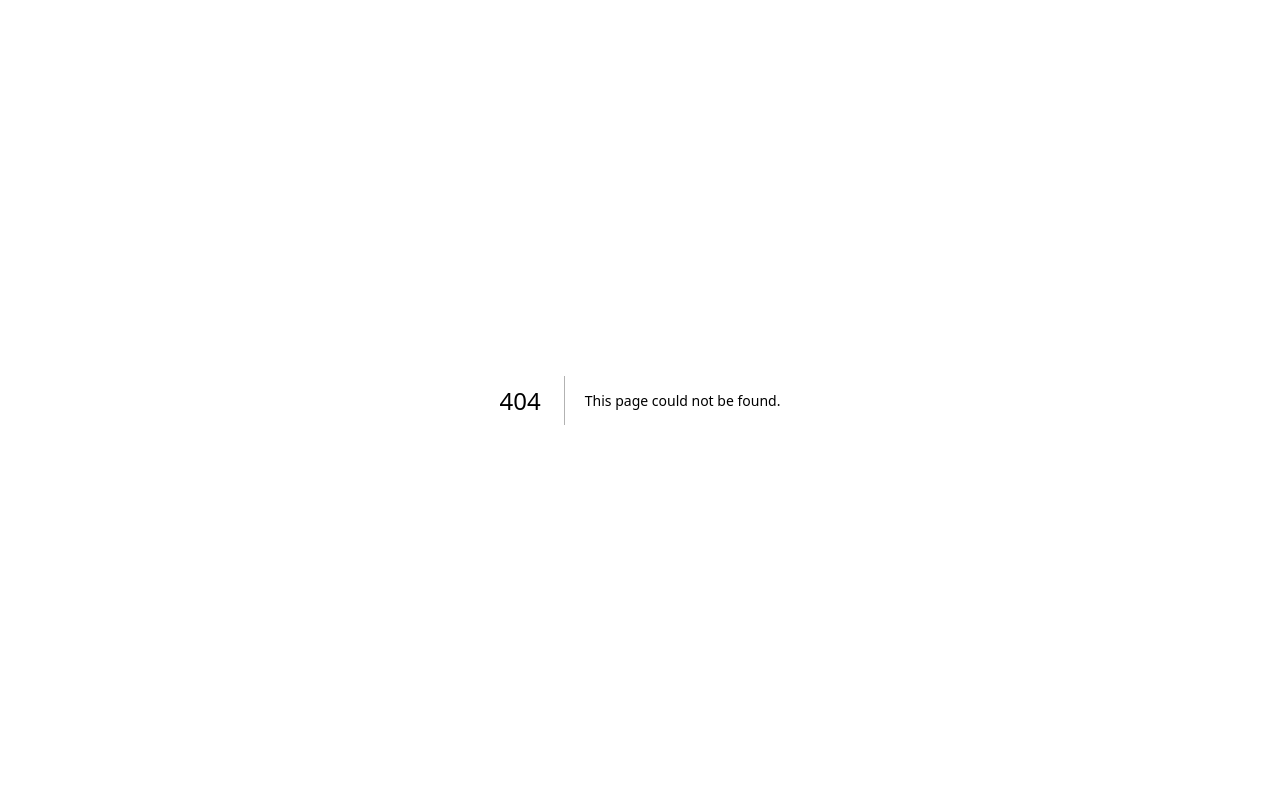
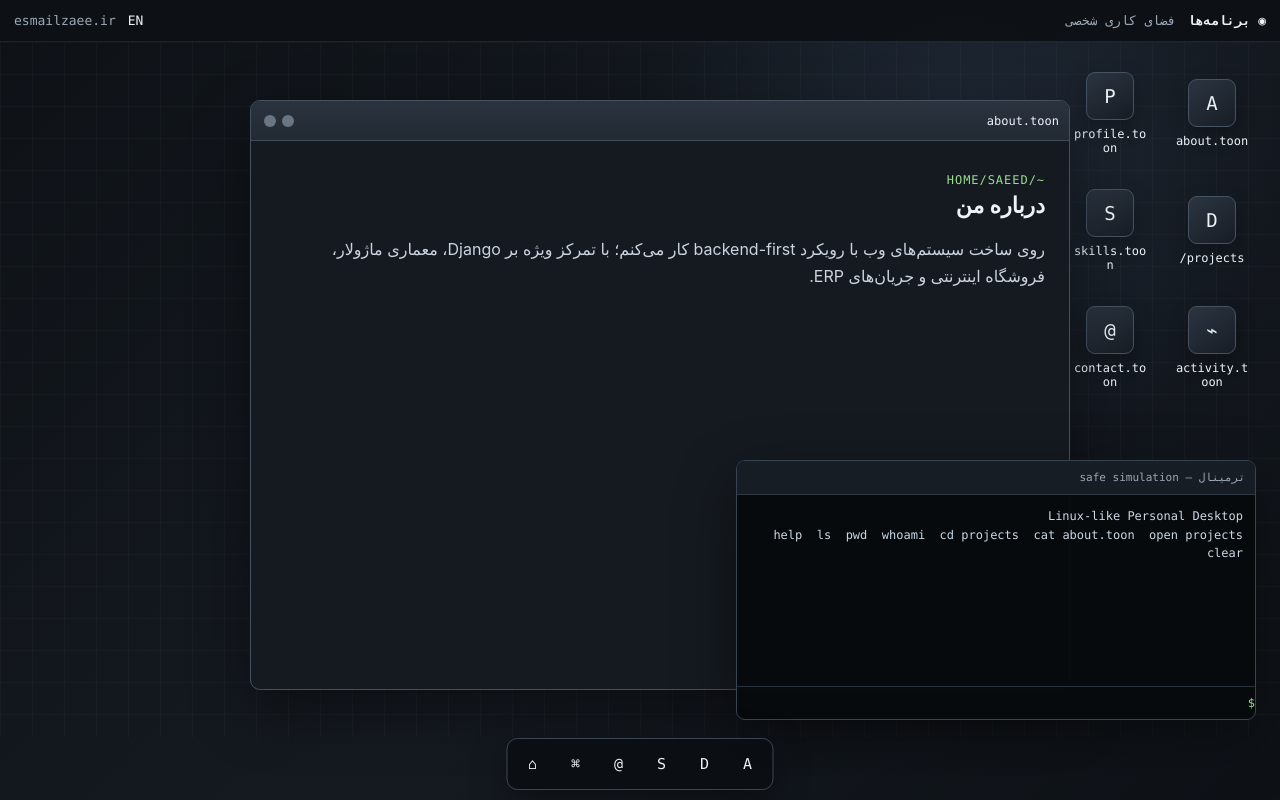
Before and after one commit to stableagent/esmailzaee-ir, a Next.js app: page / in a window 1280 px wide. Before the commit this address had no page. Built offline with nearby package versions, Linux system fonts and the light colour scheme.

Commit message:
Add multilingual static routes and direct desktop windows

```diff
--- /dev/null
+++ b/app/page.tsx
@@ -0,0 +1,5 @@
+import { Desktop } from "@/components/desktop";
+
+export default function HomePage() {
+  return <Desktop locale="fa" initialWindow="about" />;
+}
```
